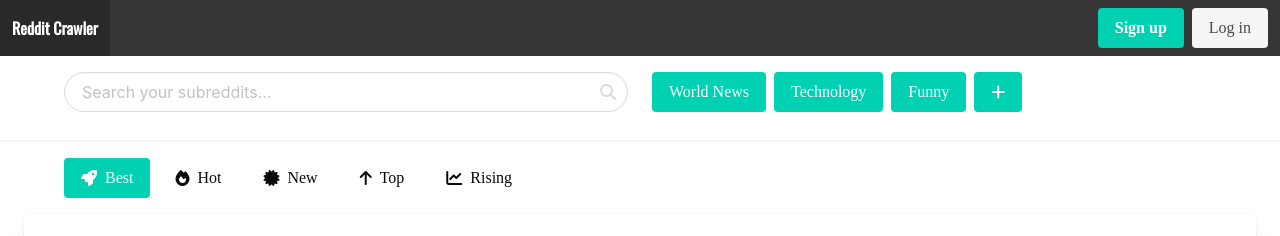
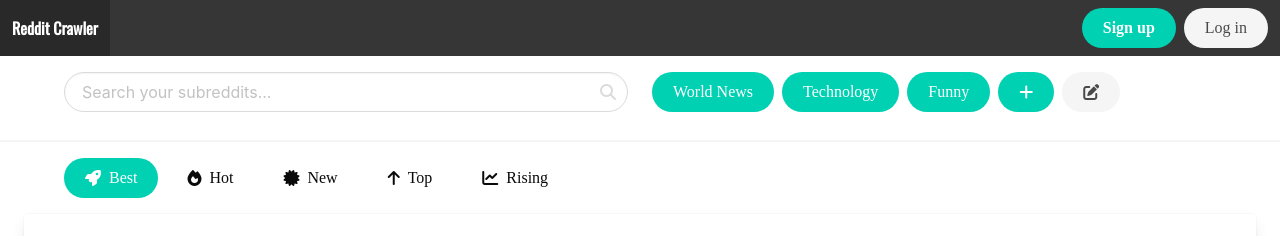
Before and after one commit to jgabrielsen/Reddit-Crawler-Design-Test, a plain HTML site: page index.html in a window 1280 px wide. Shown: the top 236 px of the page. Drawn offline with nearby package versions, Linux system fonts and the light colour scheme; grey boxes are pictures that could not be loaded; a web font is replaced by a local one.

Commit message:
Final styling tweaks. README update.

```diff
--- a/index.html
+++ b/index.html
@@ -27,10 +27,10 @@
         <div class="navbar-end">
           <div class="navbar-item">
             <div class="buttons">
-              <a class="button is-primary">
+              <a class="button is-primary is-rounded">
                 <strong>Sign up</strong>
               </a>
-              <a class="button is-light">
+              <a class="button is-light is-rounded">
                 Log in
               </a>
             </div>
@@ -56,10 +56,10 @@
 
           <div class="column">
             <div class="buttons">
-              <a class="button is-primary filter" data-subreddit="worldnews">World News</a>
-              <a class="button is-primary filter" data-subreddit="technology">Technology</a>
-              <a class="button is-primary filter" data-subreddit="funny">Funny</a>
-              <a class="button is-primary add-subreddit">
+              <a class="button is-primary is-rounded filter" data-subreddit="worldnews">World News</a>
+              <a class="button is-primary is-rounded filter" data-subreddit="technology">Technology</a>
+              <a class="button is-primary is-rounded filter" data-subreddit="funny">Funny</a>
+              <a class="button is-primary is-rounded add-subreddit">
                 <p class="control has-icons-right add-subreddit-field">
                   <input class="input is-small is-rounded" type="text" placeholder="Subreddit name...">
                   <span class="icon is-small is-right">
@@ -70,6 +70,7 @@
                 <i class="fas fa-plus"></i>
 
               </a>
+              <a class="button is-light is-rounded add-subreddit"><i class="fas fa-edit"></i></a>
             </div>
 
           </div>
@@ -84,11 +85,11 @@
     <section class="section">
       <div class="container mb-4">
         <div class="sort-by buttons">
-          <a class="button is-primary sort"><i class="fas fa-rocket mr-2"></i> Best</a>
-          <a class="button is-white sort"><i class="fas fa-fire mr-2"></i>Hot</a>
-          <a class="button is-white sort"><i class="fas fa-certificate mr-2"></i>New</a>
-          <a class="button is-white sort"><i class="fas fa-arrow-up mr-2"></i>Top</a>
-          <a class="button is-white sort"><i class="fas fa-chart-line mr-2"></i>Rising</a>
+          <a class="button is-primary is-rounded sort"><i class="fas fa-rocket mr-2"></i> Best</a>
+          <a class="button is-white is-rounded sort"><i class="fas fa-fire mr-2"></i>Hot</a>
+          <a class="button is-white is-rounded sort"><i class="fas fa-certificate mr-2"></i>New</a>
+          <a class="button is-white is-rounded sort"><i class="fas fa-arrow-up mr-2"></i>Top</a>
+          <a class="button is-white is-rounded sort"><i class="fas fa-chart-line mr-2"></i>Rising</a>
         </div>
       </div>
 
```
Also changed, not shown: 1 other file.
